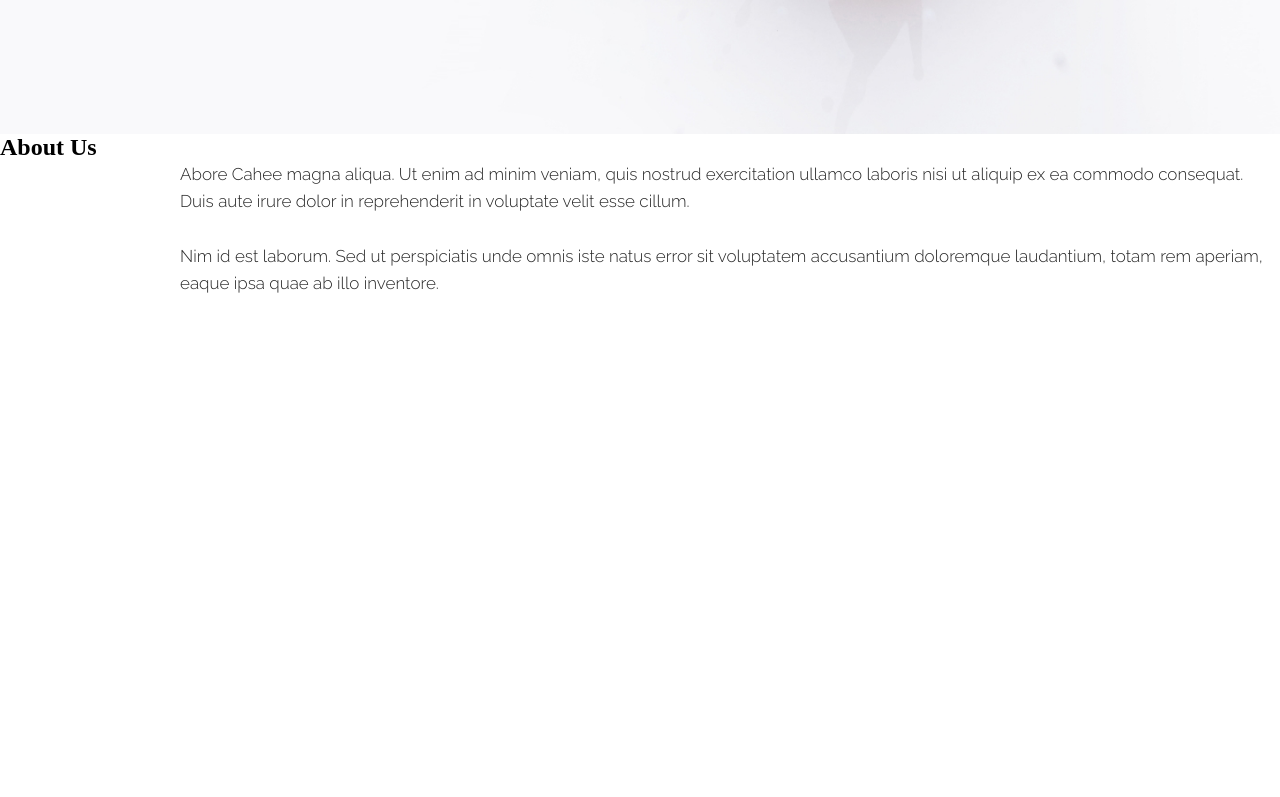
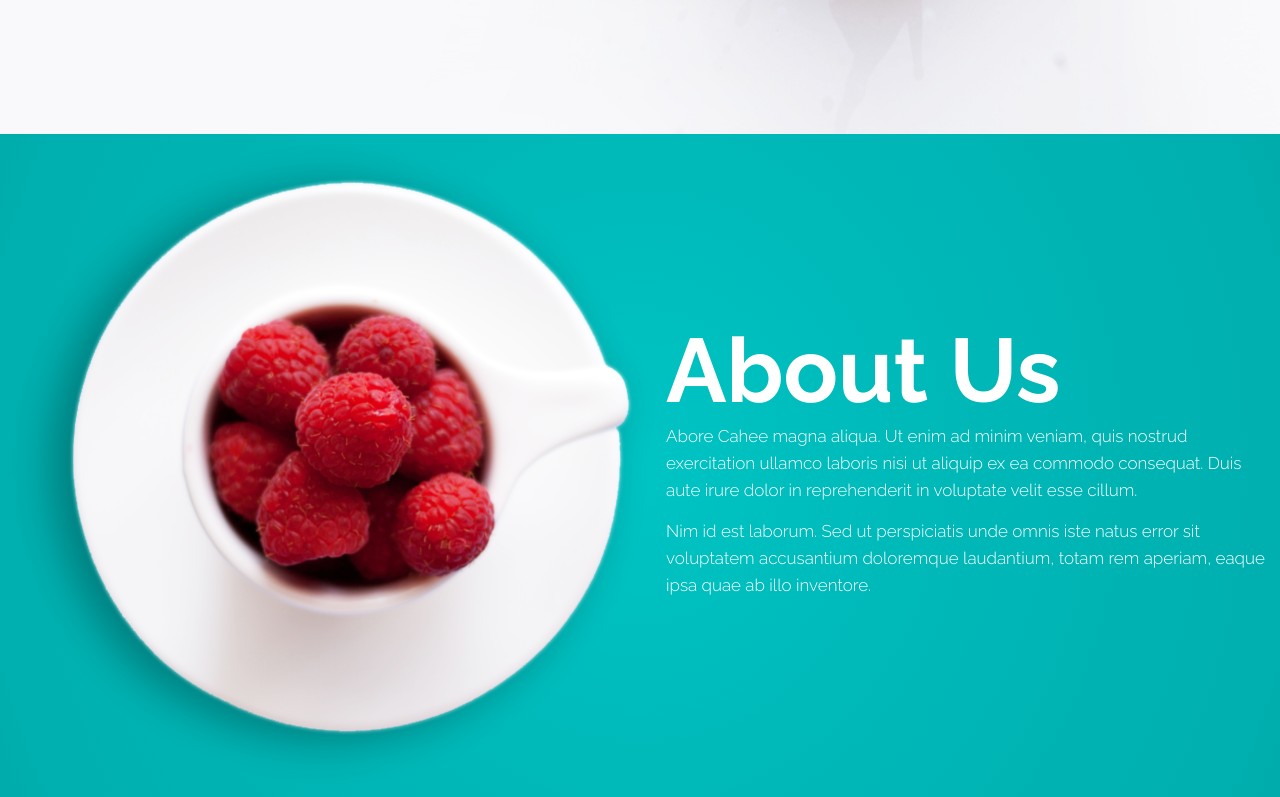
Before and after one commit to sposibb/homework11_2, a plain HTML site: page index.html in a window 1280 px wide. Shown: the part 749-1546 px from the top of the page. Before the commit the page ends 1074 px from the top, so only its background shows below. Drawn offline with Linux system fonts and the light colour scheme.

Commit message:
add all elements css and hover

```diff
--- a/css/style.css
+++ b/css/style.css
@@ -45,7 +45,7 @@ h1 {
   margin-bottom: 15px;
   padding-left: 180px;
 }
-p {
+.first_p {
   font-family: "Raleway";
   font-style: normal;
   font-weight: 300;
@@ -62,6 +62,13 @@ button {
   background: #ff6033;
   box-shadow: 0px 2px 5px rgba(0, 0, 0, 0.5);
   margin-bottom: 257px;
+  cursor: pointer;
+}
+button:hover {
+  transition: 2s;
+  transform: scale(1.3);
+  transform: rotate(360deg);
+  background: #000;
 }
 button span {
   font-family: "Raleway";
@@ -70,6 +77,9 @@ button span {
   font-size: 20px;
   line-height: 23px;
   color: #ffffff;
+}
+button span:hover {
+  color: red;
 }
 .scroll {
   position: absolute;
@@ -80,3 +90,35 @@ button span {
   left: 50%;
   margin-bottom: 70px;
 }
+.section2 {
+  background: radial-gradient(
+      75.02% 160.36% at 50% 50%,
+      rgba(0, 196, 196, 0.9) 0%,
+      rgba(0, 183, 183, 0.9) 32.6%,
+      rgba(0, 173, 173, 0.9) 68.02%,
+      rgba(0, 156, 156, 0.9) 100%
+    ),
+    #00c4c4;
+}
+.section2_column {
+  display: flex;
+  align-items: center;
+  justify-content: flex-start;
+}
+h2 {
+  font-family: "Raleway";
+  font-style: normal;
+  font-weight: bold;
+  font-size: 90px;
+  line-height: 106px;
+  color: #ffffff;
+}
+p {
+  font-family: "Raleway";
+  font-style: normal;
+  font-weight: 300;
+  font-size: 17px;
+  line-height: 27px;
+  color: #ffffff;
+  margin-bottom: 14px;
+}
--- a/index.html
+++ b/index.html
@@ -32,7 +32,7 @@
           </nav>
         </header>
         <h1>Fresh Life</h1>
-        <p>
+        <p class="first_p">
           Sed do eiusmod tempor incididunt ut labore et <br />
           dolore magna aliqua. Ut enim ad minim veniam, <br />
           quis nostrud exercitation ullamco.
@@ -40,19 +40,24 @@
         <button><span>GET FREE NOW</span></button>
         <div><a class="scroll" href="#"></a></div>
       </section>
-      <section>
-        <div></div>
+      <section class="section2">
+        <div class="section2_column">
+          <div><img src="/img/plate.png" alt="" /></div>
+          <div>
             <h2>About Us</h2>
             <p>
               Abore Cahee magna aliqua. Ut enim ad minim veniam, quis nostrud
-          exercitation ullamco laboris nisi ut aliquip ex ea commodo consequat.
-          Duis aute irure dolor in reprehenderit in voluptate velit esse cillum.
+              exercitation ullamco laboris nisi ut aliquip ex ea commodo
+              consequat. Duis aute irure dolor in reprehenderit in voluptate
+              velit esse cillum.
             </p>
             <p>
-          Nim id est laborum. Sed ut perspiciatis unde omnis iste natus error
-          sit voluptatem accusantium doloremque laudantium, totam rem aperiam,
-          eaque ipsa quae ab illo inventore.
+              Nim id est laborum. Sed ut perspiciatis unde omnis iste natus
+              error sit voluptatem accusantium doloremque laudantium, totam rem
+              aperiam, eaque ipsa quae ab illo inventore.
             </p>
+          </div>
+        </div>
       </section>
     </main>
   </body>
```
Lines whose indentation alone changed are shown as unchanged.
